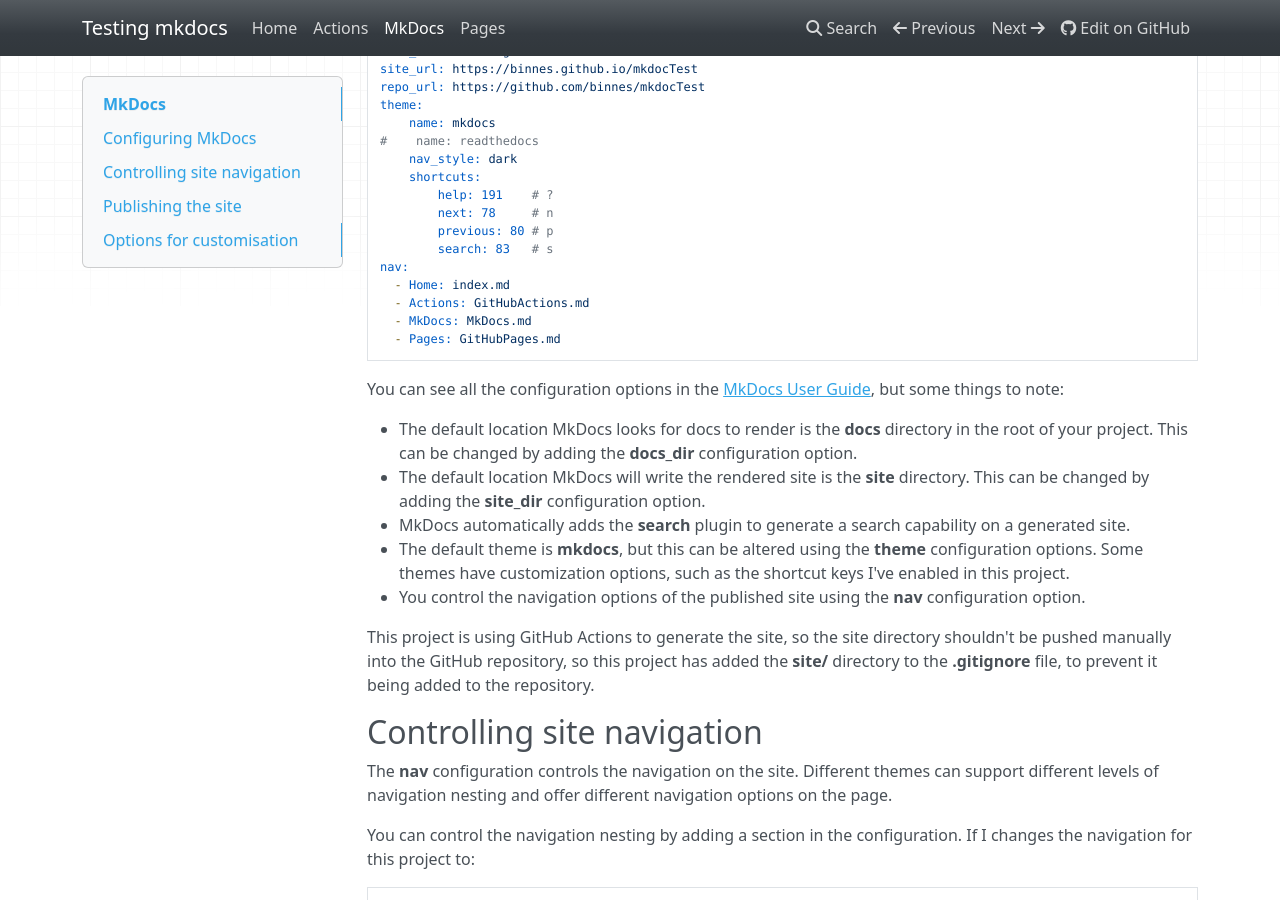
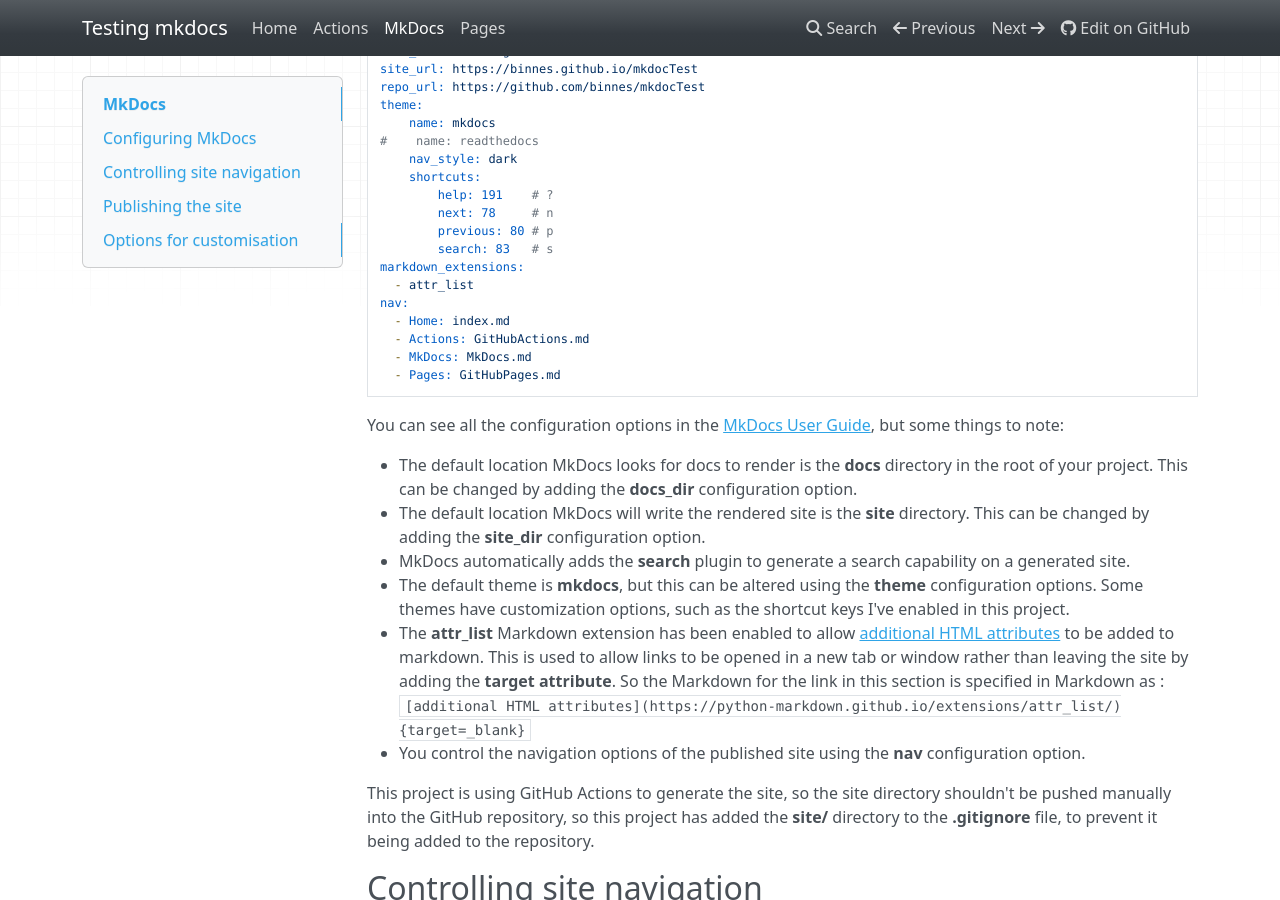
Before and after one commit to binnes/mkdocTest, an MkDocs documentation site: the page built from docs/MkDocs.md, in a window 1280 px wide and 900 px high, scrolled down 644 px. Built offline with MkDocs 1.6.1, drawn with Linux system fonts in a browser that asks for light colours; nearby versions of some CDN libraries; some of the changed text lies outside the part shown.

Commit message:
added Markdown extension to open in new window

````diff
--- a/docs/MkDocs.md
+++ b/docs/MkDocs.md
@@ -31,6 +31,8 @@ theme:
         next: 78     # n
         previous: 80 # p
         search: 83   # s
+markdown_extensions:
+  - attr_list
 nav:
   - Home: index.md
   - Actions: GitHubActions.md
@@ -38,12 +40,13 @@ nav:
   - Pages: GitHubPages.md
 ```
 
-You can see all the configuration options in the [MkDocs User Guide](https://www.mkdocs.org/user-guide/configuration/), but some things to note:
+You can see all the configuration options in the [MkDocs User Guide](https://www.mkdocs.org/user-guide/configuration/){target=_blank}, but some things to note:
 
 - The default location MkDocs looks for docs to render is the **docs** directory in the root of your project.  This can be changed by adding the **docs_dir** configuration option.
 - The default location MkDocs will write the rendered site is the **site** directory.  This can be changed by adding the **site_dir** configuration option.
 - MkDocs automatically adds the **search** plugin to generate a search capability on a generated site.
 - The default theme is **mkdocs**, but this can be altered using the **theme** configuration options.  Some themes have customization options, such as the shortcut keys I've enabled in this project.
+- The **attr_list** Markdown extension has been enabled to allow [additional HTML attributes](https://python-markdown.github.io/extensions/attr_list/){target=_blank} to be added to markdown.  This is used to allow links to be opened in a new tab or window rather than leaving the site by adding the **target attribute**.  So the Markdown for the link in this section is specified in Markdown as  : ```[additional HTML attributes](https://python-markdown.github.io/extensions/attr_list/){target=_blank}```
 - You control the navigation options of the published site using the **nav** configuration option.
 
 This project is using GitHub Actions to generate the site, so the site directory shouldn't be pushed manually into the GitHub repository, so this project has added the **site/** directory to the **.gitignore** file, to prevent it being added to the repository.
@@ -65,7 +68,7 @@ You can control the navigation nesting by adding a section in the configuration.
 
 the navigation now shows the top level **Configuration** option as a drop down list containing the 3 sub-level entries.
 
-![new navigation](images/navigation.png)
+![new navigation](images/navigation.png){width=600}
 
 ## Publishing the site
 
@@ -104,6 +107,8 @@ If you choose a community or customised theme, then you will need to modify the
 
 MkDocs uses [Python Markdown](https://python-markdown.github.io/) to translate the Markdown files into HTML, which supports [extensions](https://python-markdown.github.io/extensions/).  You can modify the default set of extensions that MkDocs uses to add support for additional Markdown features using the [**markdown_extensions**](https://python-markdown.github.io/extensions/) configuration options in the mkdocs.yml configuration file.
 
+This project has the **attr_list** extension enabled to allow additional HTML attributes to be added when formatting pages.  In this project it is primarily used to add the **target** attributes to external links.  An additional use is to resize an image by specifying a width tag ```{width=600}
+
 If you choose add a Markdown extension, then you may need to modify the Dockerfile for the [GitHub Action](GitHubActions.md) to ensure the extension is installed.  The officially supported extensions are usually installed by default, but third party extensions will need to be installed so they are available when the action is run to generate the site.
 
 ### Plugins
--- a/mkdocs.yml
+++ b/mkdocs.yml
@@ -10,6 +10,8 @@ theme:
         next: 78     # n
         previous: 80 # p
         search: 83   # s
+markdown_extensions:
+  - attr_list
 nav:
   - Home: index.md
   - Actions: GitHubActions.md
````
Also changed, not shown: docs/GitHubActions.md (+6 -6 lines), docs/GitHubPages.md (+4 -4 lines), docs/index.md (+1 -1 lines).
